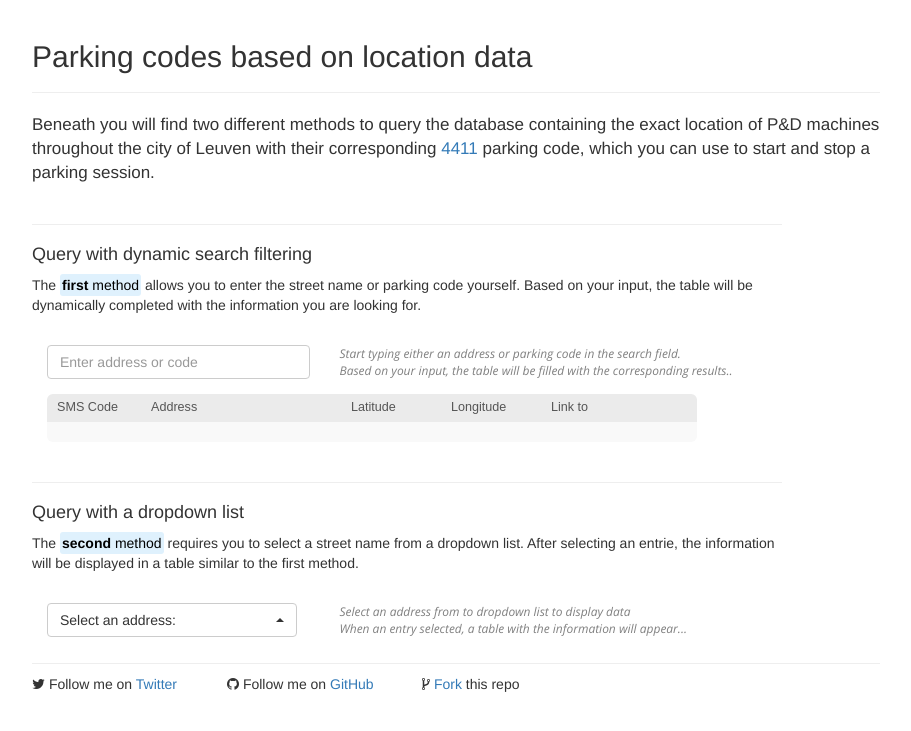
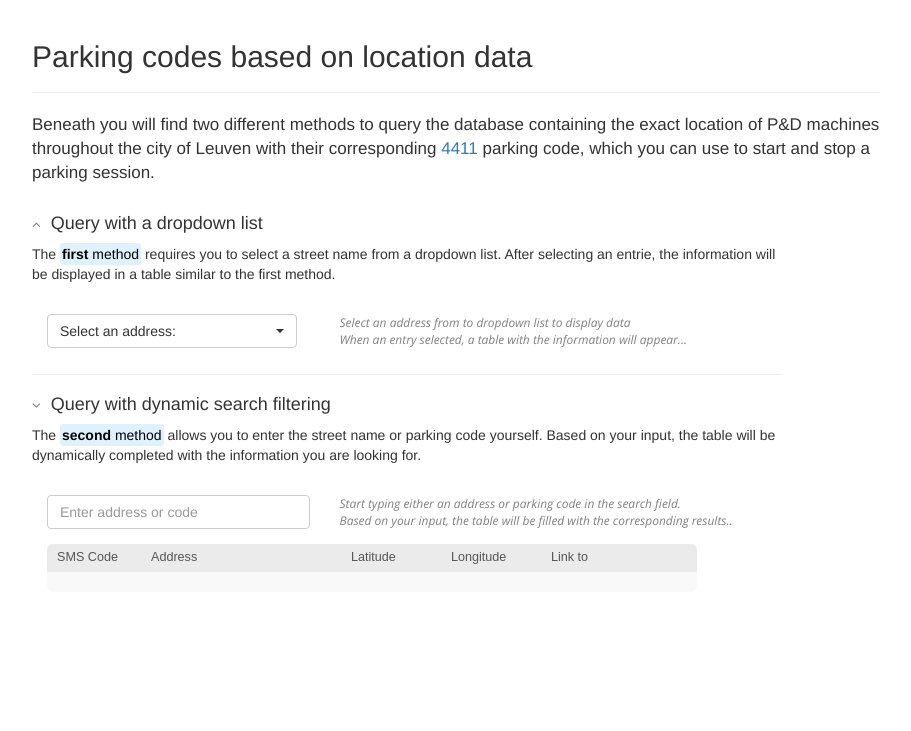
Before and after one commit to nrollr/Mobilefor, a PHP site: page / in a window 1280 px wide. Shown: the top 731 px of the page, without its empty margins (38-949 px from the left). Run offline with PHP 8.4, Linux system fonts and the light colour scheme; data comes from the database, SQL or seed files in the repository; lists and menus that the app fills with data are empty; some libraries are stand-ins or nearby versions; some web fonts are replaced.

Commit message:
Library updates and toggle section
jQuery, Font Awesome and Bootstrap versions updated + added toggle
options to hide/show the different query methods

```diff
--- a/index.php
+++ b/index.php
@@ -6,14 +6,13 @@
 	<meta name="viewport" content="width=device-width, initial-scale=1">
 	<title>Database access</title>
 
-	<link rel="stylesheet" type="text/css" href="https://maxcdn.bootstrapcdn.com/bootstrap/3.3.4/css/bootstrap.min.css">
-	<link rel="stylesheet" type="text/css" href="https://maxcdn.bootstrapcdn.com/font-awesome/4.3.0/css/font-awesome.min.css">
+	<link rel="stylesheet" type="text/css" href="https://maxcdn.bootstrapcdn.com/bootstrap/3.3.5/css/bootstrap.min.css">
+	<link rel="stylesheet" type="text/css" href="https://maxcdn.bootstrapcdn.com/font-awesome/4.4.0/css/font-awesome.min.css">
 	<link rel="stylesheet" type="text/css" href="https://cdnjs.cloudflare.com/ajax/libs/bootstrap-select/1.6.3/css/bootstrap-select.min.css">
 
 	<link rel="stylesheet" type="text/css" href="assets/css/fonts.css">
 	<link rel="stylesheet" type="text/css" href="assets/css/style.css">
 </head>
-
 
 <body>
 <div class="container">
@@ -29,10 +28,11 @@
 	<!--First query method-->
 	<div class="row">
 		<div class="col-md-8">
- 		<div class="page-section-top"></div>
-		<h4>Query with dynamic search filtering</h4>
-		<p>The <mark><strong>first</strong> method</mark> allows you to enter the street name or parking code yourself. Based on your input, the table will be dynamically completed with the information you are looking for.</p>
-	 	<div><?php include 'search_index.php'; ?></div><br />
+			<h4 id="toggle_dropdown"><i class="fa fa-angle-up small"></i>&nbsp;&nbsp;Query with a dropdown list</h4>
+			<div id="up">
+				<p>The <mark><strong>first</strong> method</mark> requires you to select a street name from a dropdown list. After selecting an entrie, the information will be displayed in a table similar to the first method.</p>
+		 		<div><?php include 'list_index.php'; ?></div>
+		 	</div>
 			<div class="page-section-bottom"></div>
 		</div>
 	</div>
@@ -40,36 +40,32 @@
 	<!--Second query method-->
 	<div class="row">
 		 <div class="col-md-8">
-		<h4>Query with a dropdown list</h4>
-		<p>The <mark><strong>second</strong> method</mark> requires you to select a street name from a dropdown list. After selecting an entrie, the information will be displayed in a table similar to the first method.</p>
-	 	<div><?php include 'list_index.php'; ?></div>
-	</div>
-</div>
-
-<div class="row">
-	 <div class="col-md-9">
-		<div class="page-section-bottom"></div>
-	 </div>
-</div>
-
-<!--Footer-->
-<div class="row">
-	 <div class="col-md-2">
-		 <i class="fa fa-twitter"></i> Follow me on <a href="https://twitter.com/nrollr" class="link">Twitter</a>
-	 </div>
-	 <div class="col-md-2">
-		 <i class="fa fa-github"></i> Follow me on <a href="https://github.com/nrollr" class="link">GitHub</a>
-	 </div>
-	 <div class="col-md-2">
-		 <i class="fa fa-code-fork"></i> <a href="https://github.com/nrollr/Mobilefor_database" class="link">Fork</a> this repo
+			<h4 id="toggle_search"><i class="fa fa-angle-down small"></i>&nbsp;&nbsp;Query with dynamic search filtering</h4>
+			<div id="down">
+				<p>The <mark><strong>second</strong> method</mark> allows you to enter the street name or parking code yourself. Based on your input, the table will be dynamically completed with the information you are looking for.</p>
+		 		<div><?php include 'search_index.php'; ?></div><br />
 			</div>
 		</div>
 	</div>
-
-<br />
-<br />
-<script src="https://ajax.googleapis.com/ajax/libs/jquery/1.11.2/jquery.min.js"></script>
-<script src="https://maxcdn.bootstrapcdn.com/bootstrap/3.3.4/js/bootstrap.min.js"></script>
+</div>
+<script src="https://ajax.googleapis.com/ajax/libs/jquery/1.11.3/jquery.min.js"></script>
+	<script>
+	$(document).ready(function(){
+	    $("#toggle_search").click(function(){
+	        $("#down").toggle();
+	        $(this).find('i').toggleClass('fa-angle-down fa-angle-up');
+	    });
+	});
+	</script>
+	<script>
+	$(document).ready(function(){
+	    $("#toggle_dropdown").click(function(){
+	        $("#up").toggle();
+	        $(this).find('i').toggleClass('fa-angle-up fa-angle-down');
+	    });
+	});
+	</script>
+<script src="https://maxcdn.bootstrapcdn.com/bootstrap/3.3.5/js/bootstrap.min.js"></script>
 
 </body>
 </html>
```
Lines whose indentation alone changed are shown as unchanged.
